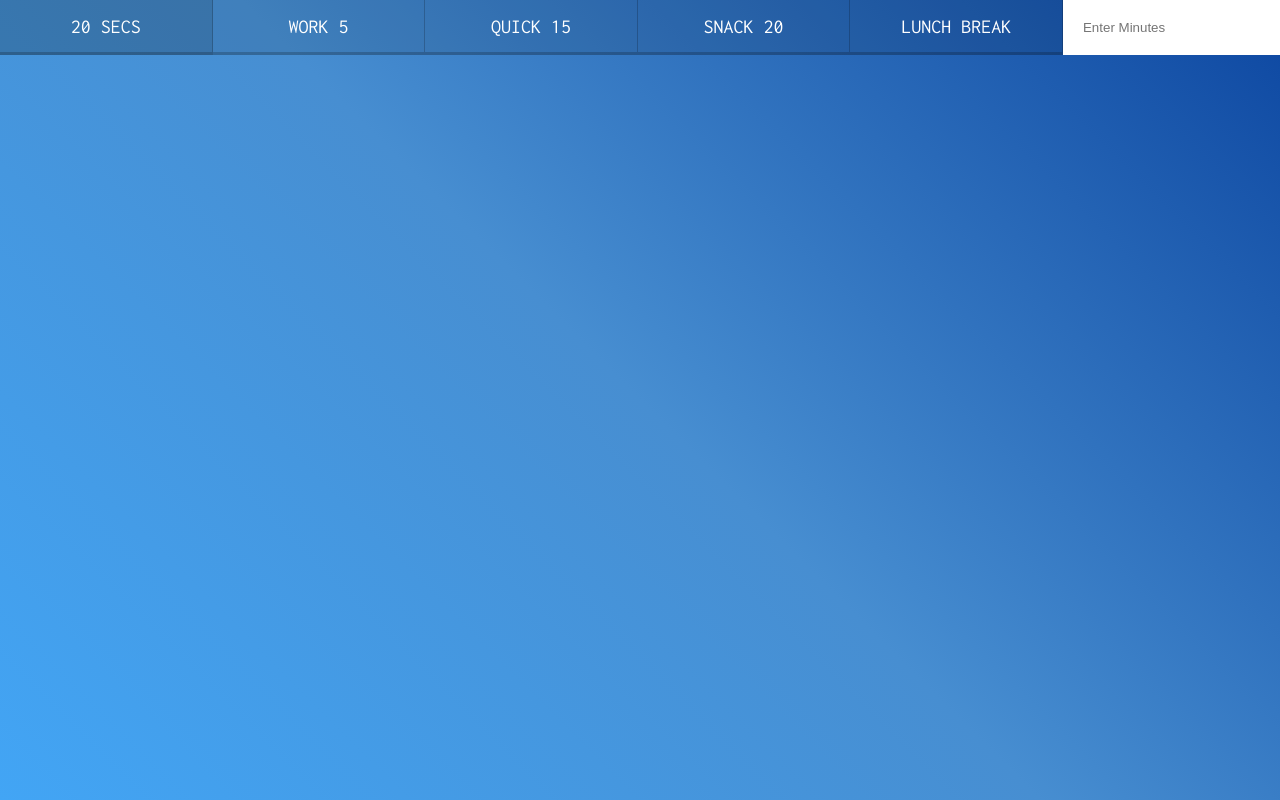
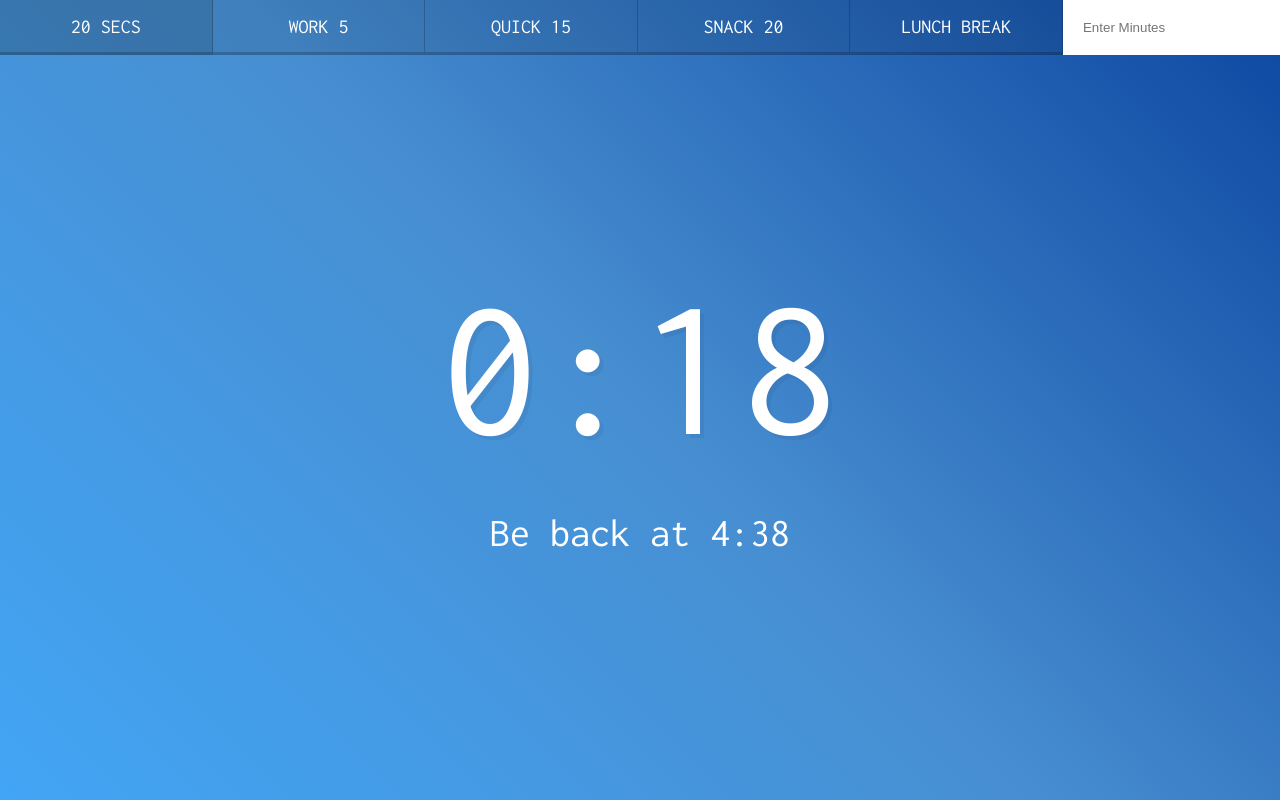
Before and after one commit to arinmsn/Javascript30, a plain HTML site: page Day29-Countdown-Timer/index.html in a window 1280 px wide. Both pictures are taken after a click on the button "20 SECS". Drawn offline with Linux system fonts and the light colour scheme.

Commit message:
Day 29 - Countdown Timer - Finished

```diff
--- a/Day29-Countdown-Timer/index.html
+++ b/Day29-Countdown-Timer/index.html
@@ -29,6 +29,6 @@
       </div>
     </div>
 
-    <script src="scripts-START.js"></script>
+    <script src="scripts.js"></script>
   </body>
 </html>
--- a/Day29-Countdown-Timer/scripts.js
+++ b/Day29-Countdown-Timer/scripts.js
@@ -0,0 +1,66 @@
+let countdown;
+const timerDisplay = document.querySelector(".display__time-left");
+const endTime = document.querySelector(".display__end-time");
+const buttons = document.querySelectorAll("[data-time]");
+
+function timer(seconds) {
+  // Clear any existing timers
+  clearInterval(countdown);
+
+  // When counter started
+  // const now = (New Date()).getTime();
+  const now = Date.now();
+  const then = now + seconds * 1000;
+  displayTimeleft(seconds);
+  displayEndTime(then);
+
+  countdown = setInterval(() => {
+    const secondsLeft = Math.round((then - Date.now()) / 1000);
+
+    // Check if we shuld stop
+    if (secondsLeft < 0) {
+      clearInterval(countdown);
+      return;
+    }
+
+    // Display it
+    displayTimeleft(secondsLeft);
+  }, 1000);
+}
+
+// So that timer starts counting down immediately
+// Without using this F(n), interval waits a second then starts
+function displayTimeleft(seconds) {
+  const minutes = Math.floor(seconds / 60);
+  const remainderSeconds = seconds % 60;
+  const display = `${minutes}:${
+    remainderSeconds < 10 ? "0" : ""
+  }${remainderSeconds}`;
+  document.title = display;
+  timerDisplay.textContent = display;
+}
+
+// Showing ending time
+function displayEndTime(timestamp) {
+  const end = new Date(timestamp);
+  const hour = end.getHours();
+  const adjustedHour = hour > 12 ? hour - 12 : hour;
+  const minutes = end.getMinutes();
+  endTime.textContent = `Be back at ${adjustedHour}:${
+    minutes < 10 ? "0" : ""
+  }${minutes}`;
+}
+
+function startTimer() {
+  const seconds = parseInt(this.dataset.time);
+  timer(seconds);
+}
+
+buttons.forEach(button => button.addEventListener("click", startTimer));
+
+document.customForm.addEventListener("submit", function(e) {
+  e.preventDefault();
+  const mins = this.minutes.value;
+  timer(mins * 60);
+  this.reset();
+});
```
